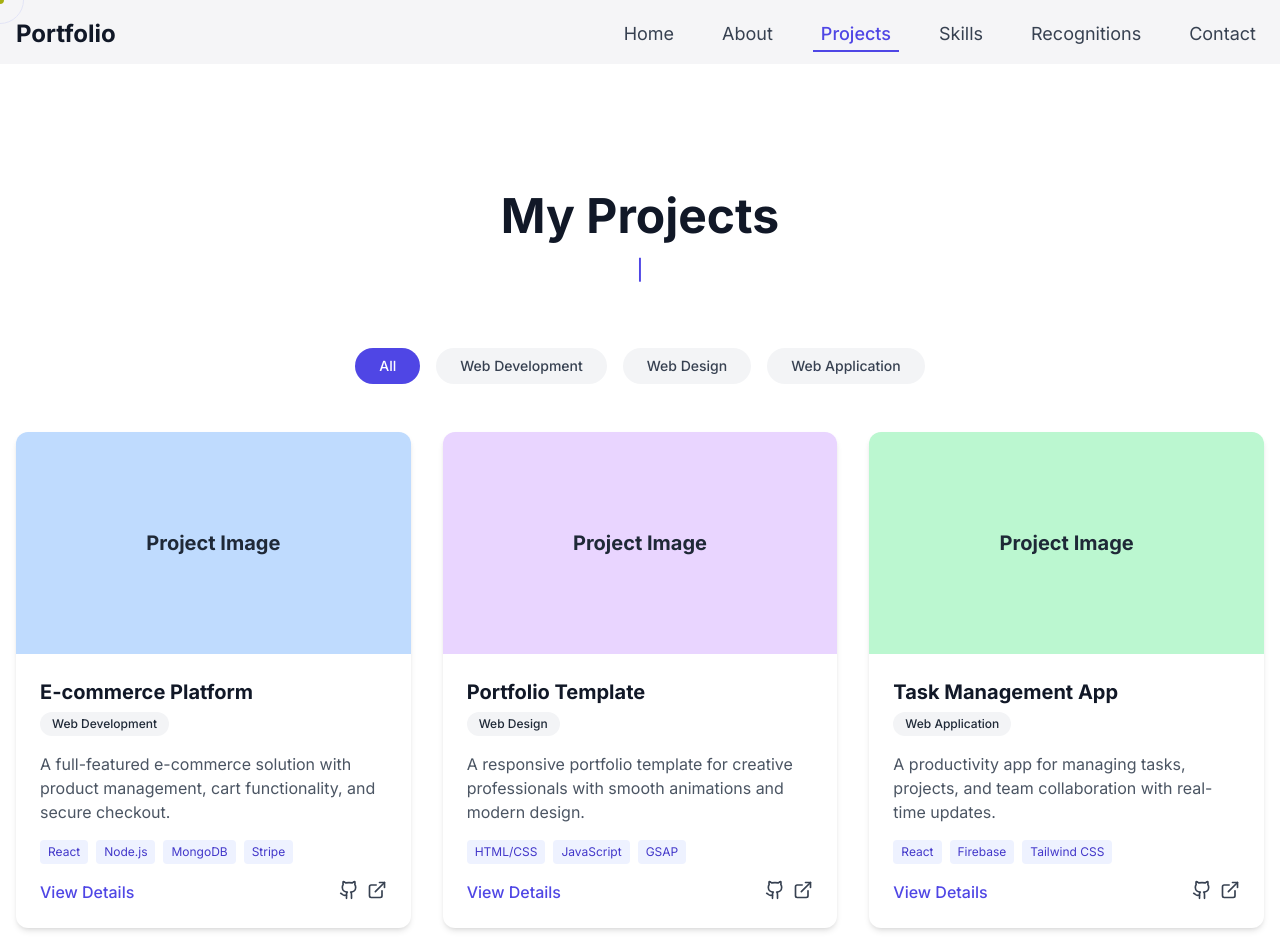
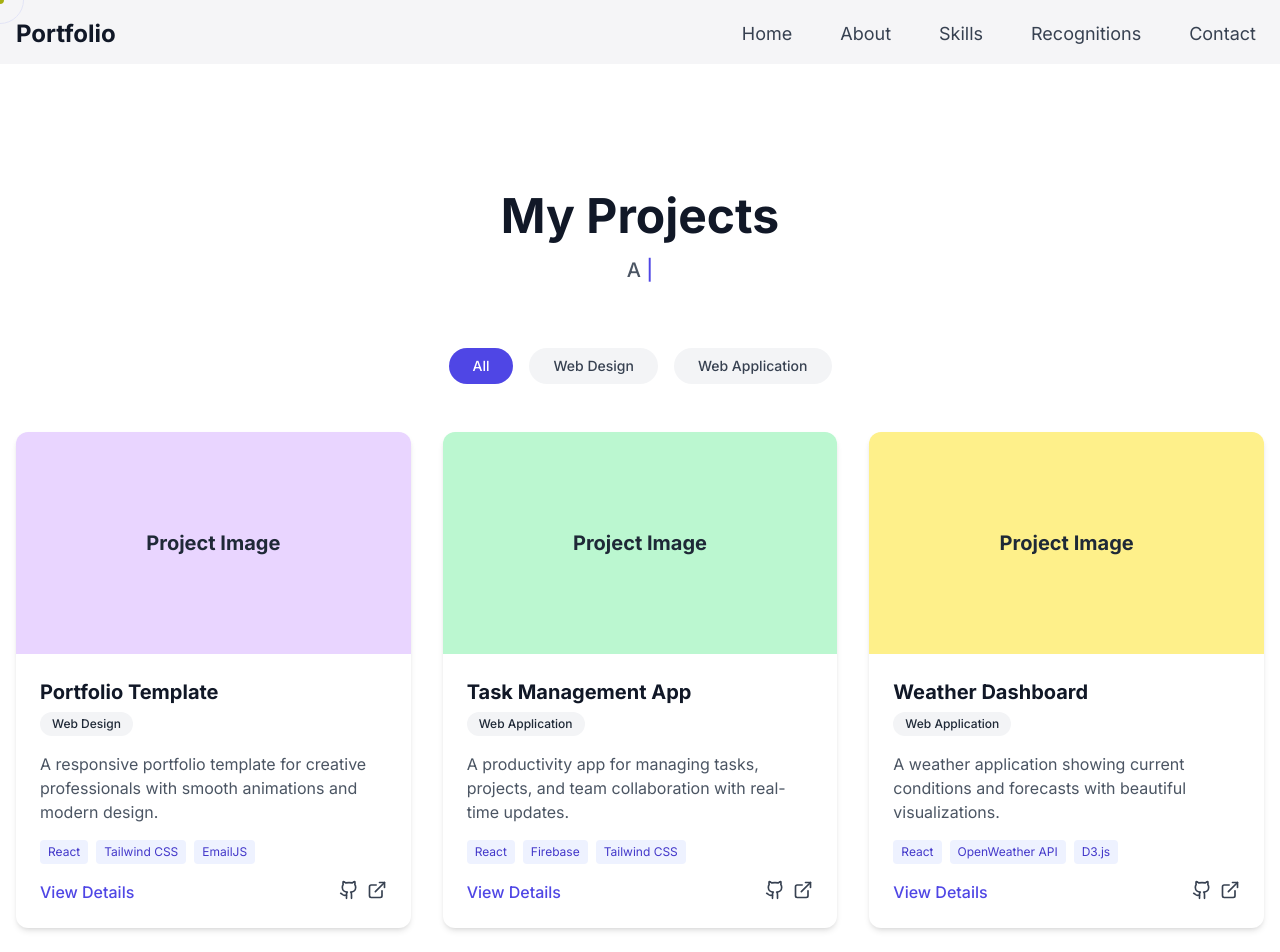
Before and after one commit to ahamedamansoor/portfolio, a React (Vite) app: page /projects in a window 1280 px wide. Shown: the top 952 px of the page. Built offline with nearby package versions, Linux system fonts and the light colour scheme.

Commit message:
image chnages

```diff
--- a/src/components/Navigation.tsx
+++ b/src/components/Navigation.tsx
@@ -16,7 +16,7 @@ const Navigation: React.FC<NavigationProps> = ({
   const links = [
     { path: '/', label: 'Home' },
     { path: '/about', label: 'About' },
-    { path: '/projects', label: 'Projects' },
+    // { path: '/projects', label: 'Projects' },
     { path: '/skills', label: 'Skills' },
     { path: '/recognitions', label: 'Recognitions' },
     { path: '/contact', label: 'Contact' }
--- a/src/pages/About.tsx
+++ b/src/pages/About.tsx
@@ -1,3 +1,4 @@
+// Suggested code may be subject to a license. Learn more: ~LicenseLog:2454924700.
 import React from 'react';
 import { motion } from 'framer-motion';
 import { Briefcase, GraduationCap, Award, Coffee } from 'lucide-react';
@@ -33,15 +34,15 @@ const About: React.FC = () => {
                   <div className="space-y-4">
                     <div>
                       <h3 className="text-sm font-medium text-gray-500">Name</h3>
-                      <p className="font-medium">Alex Johnson</p>
+                      <p className="font-medium">Ahamed Mansoor A</p>
                     </div>
                     <div>
                       <h3 className="text-sm font-medium text-gray-500">Email</h3>
-                      <p className="font-medium">hello@example.com</p>
+                      <p className="font-medium">ahamedamansoor.dev@gmail.com</p>
                     </div>
                     <div>
                       <h3 className="text-sm font-medium text-gray-500">Location</h3>
-                      <p className="font-medium">San Francisco, CA</p>
+                      <p className="font-medium">Bengaluru, Karnataka, India</p>
                     </div>
                   </div>
                 </div>
@@ -50,15 +51,15 @@ const About: React.FC = () => {
                   <h2 className="text-2xl font-bold mb-4 text-gray-900">My Story</h2>
                   <div className="space-y-6 text-gray-700">
                     <p>
-                      Hello! I'm Ahamed Mansoor, a passionate frontend developer with over 5 years of experience crafting engaging digital experiences.
-                      I specialize in building intuitive, responsive websites and applications that not only look great but also deliver exceptional user experiences.
+                      Hello, I'm Ahamed Mansoor! I'm a frontend developer with a passion for crafting compelling digital experiences. With over 5 years of experience, I specialize in creating intuitive and responsive websites and applications that prioritize exceptional user experiences.
                     </p>
                     <p>
-                      My journey into the world of web development began during my college years, where I discovered my passion for combining creative design with technical problem-solving.
-                      Over the years, I've had the privilege of working with startups, agencies, and established companies, helping them bring their digital visions to life.
+                    My journey into web development took an exciting turn after working as an Electrical Engineer for 2.5 years. This shift allowed me to blend my technical background with a newfound love for coding and creating visually engaging interfaces. Discovering the joy of learning new technologies and building digital products truly invigorates me.
+                    Throughout my career, I've had the opportunity to collaborate with a diverse range of companies, from startups to established enterprises, bringing their unique digital visions to fruition.
                     </p>
+
                     <p>
-                      When I'm not coding, you can find me exploring new design trends, contributing to open-source projects, or hiking in the beautiful outdoors.
+                      When I'm not coding, you can find me exploring new techonology trends, play games, or hiking in the beautiful outdoors.
                       I believe in continuous learning and am always excited to tackle new challenges in the ever-evolving world of web development.
                     </p>
                   </div>
@@ -85,19 +86,19 @@ const About: React.FC = () => {
                   <div className="space-y-8">
                     {[
                       {
-                        title: "Software engineer(G8)",
+                        title: "Software Engineer(G8)",
                         company: "Cisco Systems",
                         period: "2023 - Present",
                         description: "Leading frontend features development for CNC - Crosswork product"
                       },
                       {
-                        title: "Software engineer (G6)",
+                        title: "Software Engineer (G6)",
                         company: "Cisco Systems",
                         period: "2021 - 2023",
                         description: "Developed responsive web applications for CNC - Crosswork product"
                       },
                       {
-                        title: "Software developer",
+                        title: "Software Developer",
                         company: "Infrrd.ai",
                         period: "2020 - 2021",
                         description: "Contributed to frontend development for early-stage startups, focusing on user interface implementation."
@@ -135,7 +136,7 @@ const About: React.FC = () => {
                         period: "2013 - 2017",
                       },
                       {
-                        degree: "Web Development Certification",
+                        degree: "Full stack developer Certification",
                         school: "Abc institute",
                         period: "2020",
                         description: "Intensive program covering frontend and backend development technologies."
--- a/src/pages/Home.tsx
+++ b/src/pages/Home.tsx
@@ -28,7 +28,7 @@ const Home: React.FC = () => {
               animate={{ opacity: 1, y: 0 }}
               transition={{ duration: 0.8 }}
             >
-              Hi, I'm <span className="text-indigo-600">Ahamed Mansoor A</span>
+              Hi, I'm <span className="text-indigo-600">Ahamed Mansoor </span>
             </motion.h1>
             <motion.div
               className="text-xl md:text-3xl text-gray-700 mb-8"
@@ -139,7 +139,7 @@ const Home: React.FC = () => {
             <div className="container mx-auto px-4">
               <h2 className="text-3xl font-bold mb-12 text-center text-gray-900">Skills & Expertise</h2>
               <div className="grid grid-cols-2 md:grid-cols-4 gap-6">
-                {['JavaScript', 'React', 'TypeScript', 'HTML/CSS', 'UI/UX Design', 'Node.js', 'Tailwind CSS', 'Responsive Design'].map((skill) => (
+                {['HTML','CSS/SCSS','JavaScript','TypeScript' , 'Angular17+' ,  'React', 'UI/UX Design','Node.js', 'Ag-grid','Mermaid', 'D3' , 'Responsive Design'].map((skill) => (
                   <motion.div
                     key={skill}
                     className="bg-gray-50 rounded-lg p-4 text-center"
--- a/src/pages/Projects.tsx
+++ b/src/pages/Projects.tsx
@@ -9,64 +9,34 @@ import TypewriterText from '../components/TypewriterText';
 const projects = [
   {
     id: 1,
-    title: "E-commerce Platform",
-    category: "Web Development",
-    image: "bg-blue-200",
-    description: "A full-featured e-commerce solution with product management, cart functionality, and secure checkout.",
-    technologies: ["React", "Node.js", "MongoDB", "Stripe"],
-    link: "#",
-    github: "#"
-  },
-  {
-    id: 2,
     title: "Portfolio Template",
     category: "Web Design",
     image: "bg-purple-200",
     description: "A responsive portfolio template for creative professionals with smooth animations and modern design.",
-    technologies: ["HTML/CSS", "JavaScript", "GSAP"],
-    link: "#",
-    github: "#"
+    technologies: ["React", "Tailwind CSS", "EmailJS"],
+    link: "https://portfolio-mansoor.web.app/",
+    github: "https://github.com/ahamedamansoor/portfolio"
   },
   {
-    id: 3,
+    id: 2,
     title: "Task Management App",
     category: "Web Application",
     image: "bg-green-200",
     description: "A productivity app for managing tasks, projects, and team collaboration with real-time updates.",
     technologies: ["React", "Firebase", "Tailwind CSS"],
-    link: "#",
-    github: "#"
+    link: "https://schedule-my-task-901da.web.app/",
+    github: "https://github.com/ahamedamansoor/task-scheduler"
   },
   {
-    id: 4,
+    id: 3,
     title: "Weather Dashboard",
     category: "Web Application",
     image: "bg-yellow-200",
     description: "A weather application showing current conditions and forecasts with beautiful visualizations.",
-    technologies: ["React", "OpenWeather API", "Chart.js"],
-    link: "#",
-    github: "#"
+    technologies: ["React", "OpenWeather API", "D3.js"],
+    link: "https://web-climate-check.web.app/",
+    github: "https://github.com/ahamedamansoor/weather-check"
   },
-  {
-    id: 5,
-    title: "Restaurant Website",
-    category: "Web Design",
-    image: "bg-red-200",
-    description: "A visually appealing restaurant website with online menu, reservation system, and location information.",
-    technologies: ["HTML/CSS", "JavaScript", "PHP"],
-    link: "#",
-    github: "#"
-  },
-  {
-    id: 6,
-    title: "Social Media Dashboard",
-    category: "Web Application",
-    image: "bg-teal-200",
-    description: "An analytics dashboard for monitoring social media performance across multiple platforms.",
-    technologies: ["React", "Node.js", "D3.js"],
-    link: "#",
-    github: "#"
-  }
 ];
 
 const categories = [
--- a/src/pages/Recognitions.tsx
+++ b/src/pages/Recognitions.tsx
@@ -20,46 +20,56 @@ const Recognitions: React.FC = () => {
       role: "Leader, Software Engineering",
       company: "Cisco Systems",
       image: "https://images.pexels.com/photos/2379004/pexels-photo-2379004.jpeg",
+      text: "Thanks for Ahamed Mansoor proactively and consistently deliver hight quality of work for Angular14 upgrade and other tasks. He always contributes with CAN DO sprite and work with passionate around clock. He is a valuable team player.",
+      highlight: "Positive Attitude and getting things done!"
+    },
+    {
+      name: "Henry Zhen",
+      role: "Leader, Software Engineering",
+      company: "Cisco Systems",
+      image: "https://images.pexels.com/photos/2379004/pexels-photo-2379004.jpeg",
       text: "Mansoor, your positive attitude and willingness to take on any UI challenge has greatly helped us meet our deliverables for Hi-UI on time! No matter how many last minute design changes were proposed, you took them in stride and were able to quickly incorporate them into the UI, while also helping out with the localization changes in parallel! Numerous late nights and cross team collaborations were involved and without your diligence and hard work we would not have been able to meet the DTHO timelines. Truly appreciate your hard work and thank you for your dedication!",
-      highlight: "Positive Attitude and getting things done!"
+      highlight: "High quality and consistent delivery on time"
     },
     {
       name: "Sunil Kumar Matham",
       role: "Principal Engineer",
       company: "Cisco Systems",
       image: "https://images.pexels.com/photos/2379004/pexels-photo-2379004.jpeg",
-      text: "Mansoor played a crucial role in developing, thinking through various scenarios, and coordinating between development, U/X, and test teams for CAHI auto-remediation feature. The use case was complex that required iterating many times and changing the design. Mansoor worked through these many iterations bringing up corner cases and discussing with the team and addressing them accordingly. Mansoor has shown Cisco's values in doing the right thing for our customers.Exceptional at bridging the gap between design and development. Their attention to detail in implementing UI components is outstanding.",
-      highlight: "working through complexity of CAHI Remediation fea"
+      text: "Mansoor played a crucial role in developing, thinking through various scenarios, and coordinating between development, U/X, and test teams for CAHI auto-remediation feature. The use case was complex that required iterating many times and changing the design. Mansoor worked through these many iterations bringing up corner cases and discussing with the team and addressing them accordingly. Mansoor has shown Cisco's values in doing the right thing for our customers.",
+      highlight: "working through complexity of CAHI Remediation feature"
     },
     {
-      name: "Sunil Kumar Matham",
-      role: "Principal Engineer",
+      name: "Fei Yang",
+      role: "Product Designer",
       company: "Cisco Systems",
       image: "https://images.pexels.com/photos/2379004/pexels-photo-2379004.jpeg",
-      text: "Mansoor played a crucial role in developing, thinking through various scenarios, and coordinating between development, U/X, and test teams for CAHI auto-remediation feature. The use case was complex that required iterating many times and changing the design. Mansoor worked through these many iterations bringing up corner cases and discussing with the team and addressing them accordingly. Mansoor has shown Cisco's values in doing the right thing for our customers.Exceptional at bridging the gap between design and development. Their attention to detail in implementing UI components is outstanding.",
-      highlight: "working through complexity of CAHI Remediation fea"
+      text: "We want to express our sincere appreciation for your invaluable contributions to aligning the UI with the Magnetic design system. Your efforts in addressing the pending common components bugs were crucial in making the project successful. Thanks to your problem-solving skills, we were able to stay on track with the Magnetic design system, resulting in a more seamless and successful outcome. Your work has made a significant impact, and we are truly grateful for your contributions.",
+      highlight: "Thanks for your excellent efforts!"
+    },
+    {
+      name: "Priyanka Kumari",
+      role: "Software Engineer",
+      company: "Cisco Systems",
+      image: "https://images.pexels.com/photos/2379004/pexels-photo-2379004.jpeg",
+      text: "Hi Mansoor, I wanted to take a moment to express my sincere appreciation for your exceptional contributions and your outstanding collaboration as a member of infra team.Your ability to foster a collaborative environment has been inspiring to all of us. Thank you so much.",
+      highlight: "Exemplary Catalyst for a Collaborative Atmosphere"
     }
   ];
 
   const achievements = [
     {
-      title: "Employee of the Year",
-      company: "TechCorp",
-      year: "2023",
-      description: "Recognized for outstanding contributions to major project deliveries and team leadership."
+      title: "Best Employee - CNC-UI ",
+      company: "Cisco Systems",
+      year: "2021",
+      description: "Recognized as best employee in CNC infra-ui and got $10000 as reward"
     },
     {
-      title: "Innovation Award",
-      company: "InnovateHub",
+      title: "Grade-8 Promotion",
+      company: "Cisco Systems",
       year: "2022",
-      description: "Awarded for developing a revolutionary feature that increased user engagement by 150%."
+      description: "Got promoted as senior software engineer"
     },
-    {
-      title: "Best Team Player",
-      company: "DesignFlow",
-      year: "2021",
-      description: "Voted by peers for exceptional collaboration and support across multiple teams."
-    }
   ];
 
   return (
@@ -148,7 +158,7 @@ const Recognitions: React.FC = () => {
 
         {/* Skills Endorsements */}
         <Section className="bg-gray-50">
-          <div className="container mx-auto px-4">
+          <div className="container mx-auto px-4" style={{display: 'none'}}>
             <h2 className="text-3xl font-bold mb-12 text-center text-gray-900">Skill Endorsements</h2>
             <div className="max-w-4xl mx-auto grid grid-cols-2 md:grid-cols-3 gap-6">
               {[
```
Also changed, not shown: apphosting.yaml (added, +23 -0 lines), .idx/integrations.json (added), firebase.json (added), 4 other files (tests, documents, lock files or other folders).
